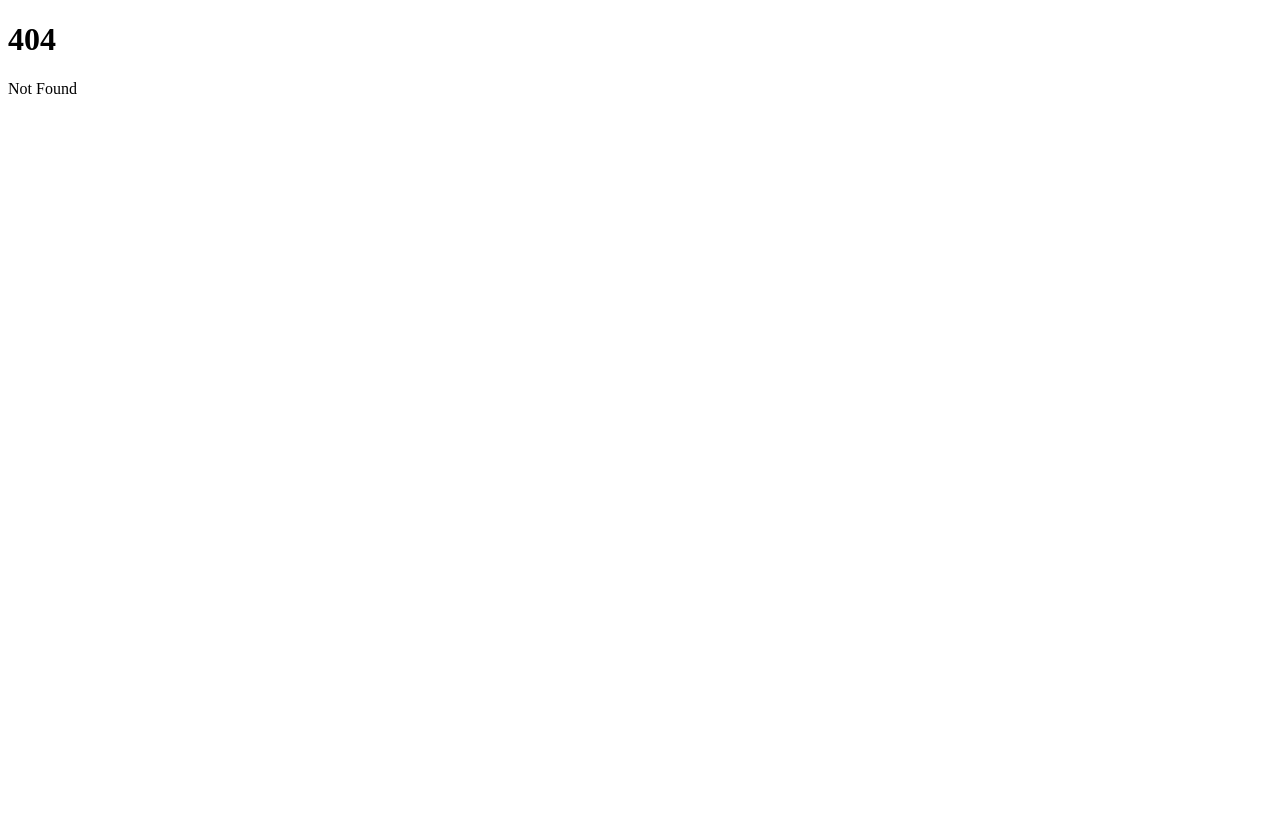
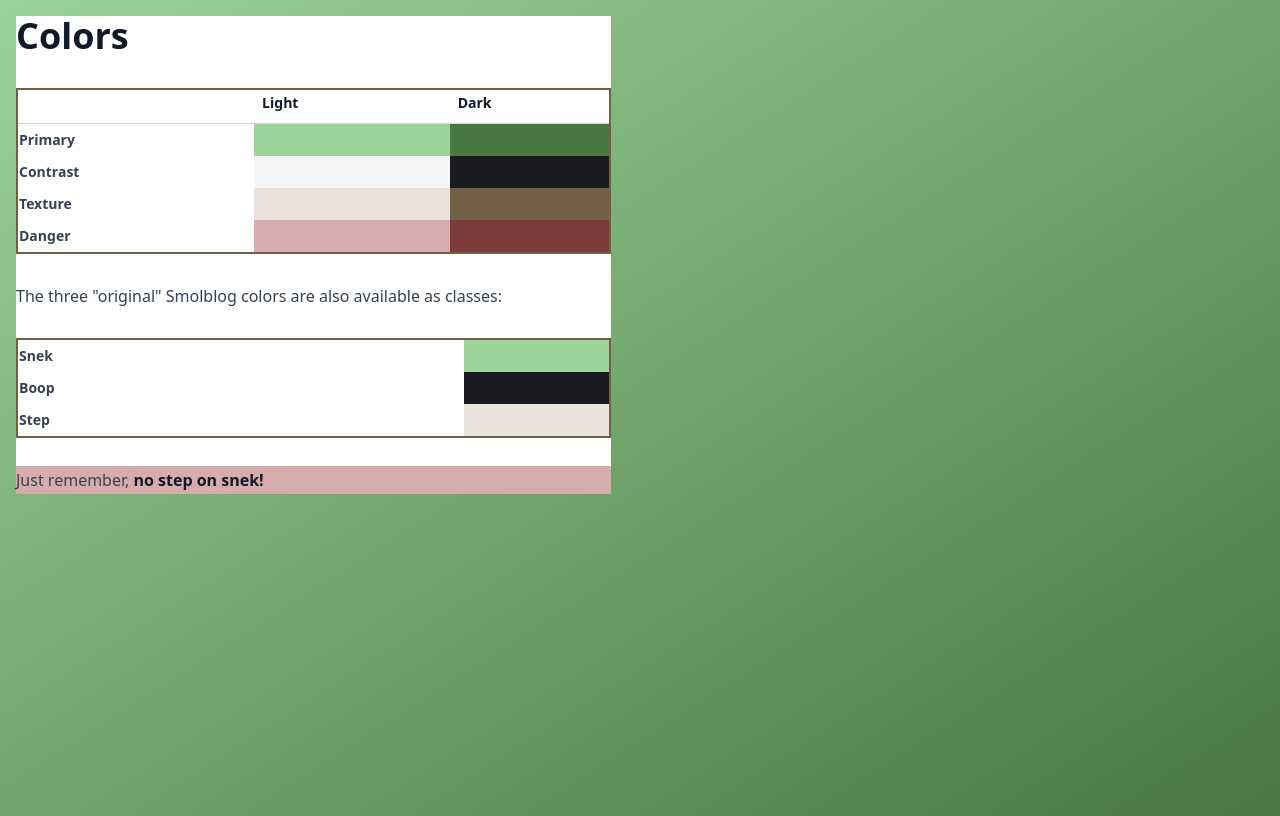
Before and after one commit to smolblog/design-book, a SvelteKit app: page /colors in a window 1280 px wide. Before the commit this address had no page. Built offline with nearby package versions, Linux system fonts and the light colour scheme.

Commit message:
Start with colors

```diff
--- /dev/null
+++ b/postcss.config.js
@@ -0,0 +1,7 @@
+export default {
+  plugins: {
+    'tailwindcss/nesting': {},
+    tailwindcss: {},
+    autoprefixer: {},
+  },
+}
--- /dev/null
+++ b/src/app.css
@@ -0,0 +1,28 @@
+@tailwind base;
+@tailwind components;
+@tailwind utilities;
+
+@layer base {
+  :root {
+		--danger-dark: 124 60 60;
+		--primary-dark: 70 120 63;
+		--texture-dark: 114 95 70;
+		--contrast-dark: 25 27 32;
+		--contrast-light: 244 245 246;
+		--texture-light: 233 227 219;
+		--primary-light: 156 211 152;
+		--danger-light: 215 172 172;
+
+		--full-background: linear-gradient(to bottom right, rgb(var(--primary-light)), rgb(var(--primary-dark)));
+  }
+}
+
+@layer components {
+	.full-background {
+		background: var(--full-background);
+	}
+
+	.prose {
+		background: white;
+	}
+}
--- a/src/app.html
+++ b/src/app.html
@@ -6,7 +6,7 @@
 		<meta name="viewport" content="width=device-width, initial-scale=1" />
 		%sveltekit.head%
 	</head>
-	<body data-sveltekit-preload-data="hover">
+	<body data-sveltekit-preload-data="hover" class="full-background w-screen h-screen">
 		<div>%sveltekit.body%</div>
 	</body>
 </html>
--- /dev/null
+++ b/src/routes/+layout.svelte
@@ -0,0 +1,7 @@
+<script lang="ts">
+  import "../app.css";
+</script>
+
+<div class="m-4">
+	<slot />
+</div>
--- a/src/routes/+page.svelte
+++ b/src/routes/+page.svelte
@@ -1,3 +1,11 @@
-<h1>Welcome to your library project</h1>
-<p>Create your package using @sveltejs/package and preview/showcase your work with SvelteKit</p>
-<p>Visit <a href="https://kit.svelte.dev">kit.svelte.dev</a> to read the documentation</p>
+<div class="prose">
+	<h1>Smolblog Design System</h1>
+
+	<p>Because I have <del>nothing</del> everything better to do.</p>
+
+	<nav>
+		<ul role="list">
+			<li><a href="/colors">Colors</a></li>
+		</ul>
+	</nav>
+</div>
--- /dev/null
+++ b/src/routes/colors/+page.svelte
@@ -0,0 +1,60 @@
+<style lang="postcss">
+	table {
+		@apply border-2 border-texture-dark;
+
+		td {
+			@apply p-1;
+		}
+	}
+</style>
+
+<div class="prose">
+	<h1>Colors</h1>
+
+	<table>
+		<thead>
+			<th></th>
+			<th>Light</th>
+			<th>Dark</th>
+		</thead>
+		<tr>
+			<th>Primary</th>
+			<td class="bg-primary-light">&nbsp;</td>
+			<td class="bg-primary-dark">&nbsp;</td>
+		</tr>
+		<tr>
+			<th>Contrast</th>
+			<td class="bg-contrast-light">&nbsp;</td>
+			<td class="bg-contrast-dark">&nbsp;</td>
+		</tr>
+		<tr>
+			<th>Texture</th>
+			<td class="bg-texture-light">&nbsp;</td>
+			<td class="bg-texture-dark">&nbsp;</td>
+		</tr>
+		<tr>
+			<th>Danger</th>
+			<td class="bg-danger-light">&nbsp;</td>
+			<td class="bg-danger-dark">&nbsp;</td>
+		</tr>
+	</table>
+
+	<p>The three "original" Smolblog colors are also available as classes:</p>
+
+	<table>
+		<tr>
+			<th>Snek</th>
+			<td class="bg-snek">&nbsp;</td>
+		</tr>
+		<tr>
+			<th>Boop</th>
+			<td class="bg-boop">&nbsp;</td>
+		</tr>
+		<tr>
+			<th>Step</th>
+			<td class="bg-step">&nbsp;</td>
+		</tr>
+	</table>
+
+	<p class="bg-danger-light">Just remember, <strong>no step on snek!</strong></p>
+</div>
--- /dev/null
+++ b/tailwind.config.ts
@@ -0,0 +1,36 @@
+import { Config } from "tailwindcss";
+
+export default {
+  content: ['./src/**/*.{html,js,svelte,ts}'],
+  theme: {
+    colors: {
+      transparent: 'transparent',
+      current: 'currentColor',
+      snek: '#9cd398',
+      boop: '#191b20',
+      step: '#e9e3db',
+      primary: {
+        light: 'rgb(var(--primary-light) / <alpha-value>)',
+        dark: 'rgb(var(--primary-dark) / <alpha-value>)',
+      },
+      texture: {
+        light: 'rgb(var(--texture-light) / <alpha-value>)',
+        dark: 'rgb(var(--texture-dark) / <alpha-value>)',
+      },
+      contrast: {
+        light: 'rgb(var(--contrast-light) / <alpha-value>)',
+        dark: 'rgb(var(--contrast-dark) / <alpha-value>)',
+      },
+      danger: {
+        light: 'rgb(var(--danger-light) / <alpha-value>)',
+        dark: 'rgb(var(--danger-dark) / <alpha-value>)',
+      },
+    },
+    extend: {},
+  },
+  plugins: [
+    require('@tailwindcss/container-queries'),
+    require('@tailwindcss/typography'),
+    require('@tailwindcss/forms'),
+  ],
+} satisfies Config
--- a/tsconfig.json
+++ b/tsconfig.json
@@ -9,6 +9,7 @@
 		"skipLibCheck": true,
 		"sourceMap": true,
 		"strict": true,
+		"module": "NodeNext",
 		"moduleResolution": "NodeNext"
 	}
 }
```
Also changed, not shown: package.json (+8 -1 lines), src/lib/index.ts (renamed from src/lib/index.js), 1 other file (tests, documents, lock files or other folders).
